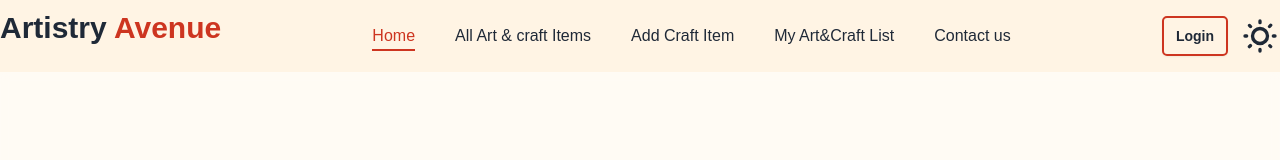
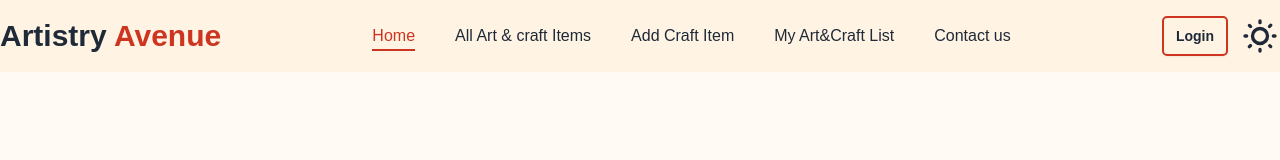
Before and after one commit to najim2004/artistryavenue-client, a React (Vite) app: page / in a window 1280 px wide. Shown: the top 160 px of the page. Built offline with nearby package versions, Linux system fonts and the light colour scheme; no server answers; a web font is replaced by a local one.

Commit message:
fixed overflow problem

```diff
--- a/src/Shared/Navbar/Navbar.jsx
+++ b/src/Shared/Navbar/Navbar.jsx
@@ -79,7 +79,7 @@ const Navbar = () => {
         <div className="">
           <Link
             to={"/"}
-            className="text-xl flex items-center -mt-4 font-bold md:text-2xl lg:text-3xl"
+            className="text-xl flex items-center font-bold md:text-2xl lg:text-3xl"
           >
             <h3 className="font-Akshar text-3xl lg:ml-0 ml-3">
               Artistry <span className="text-cRed">Avenue</span>
```
